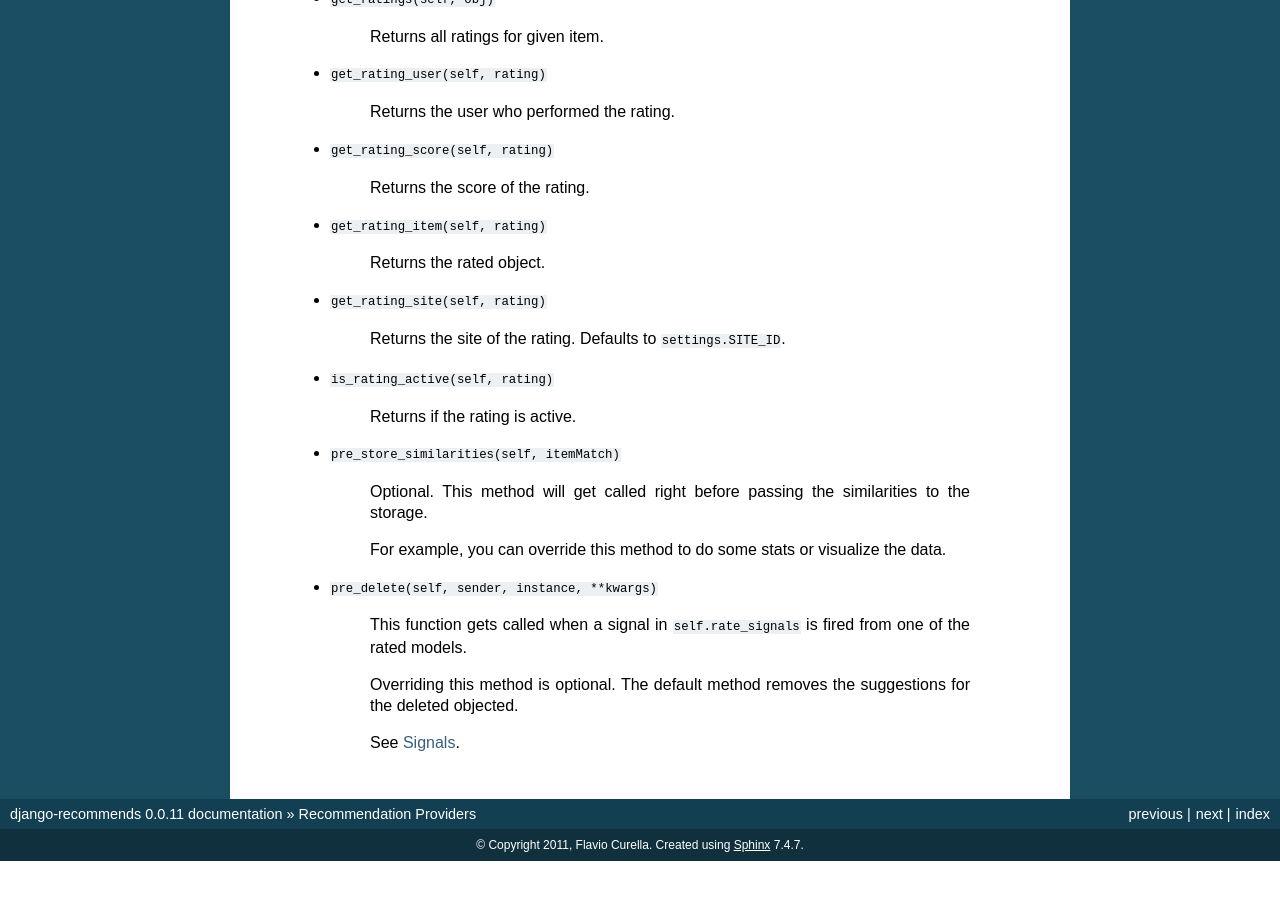
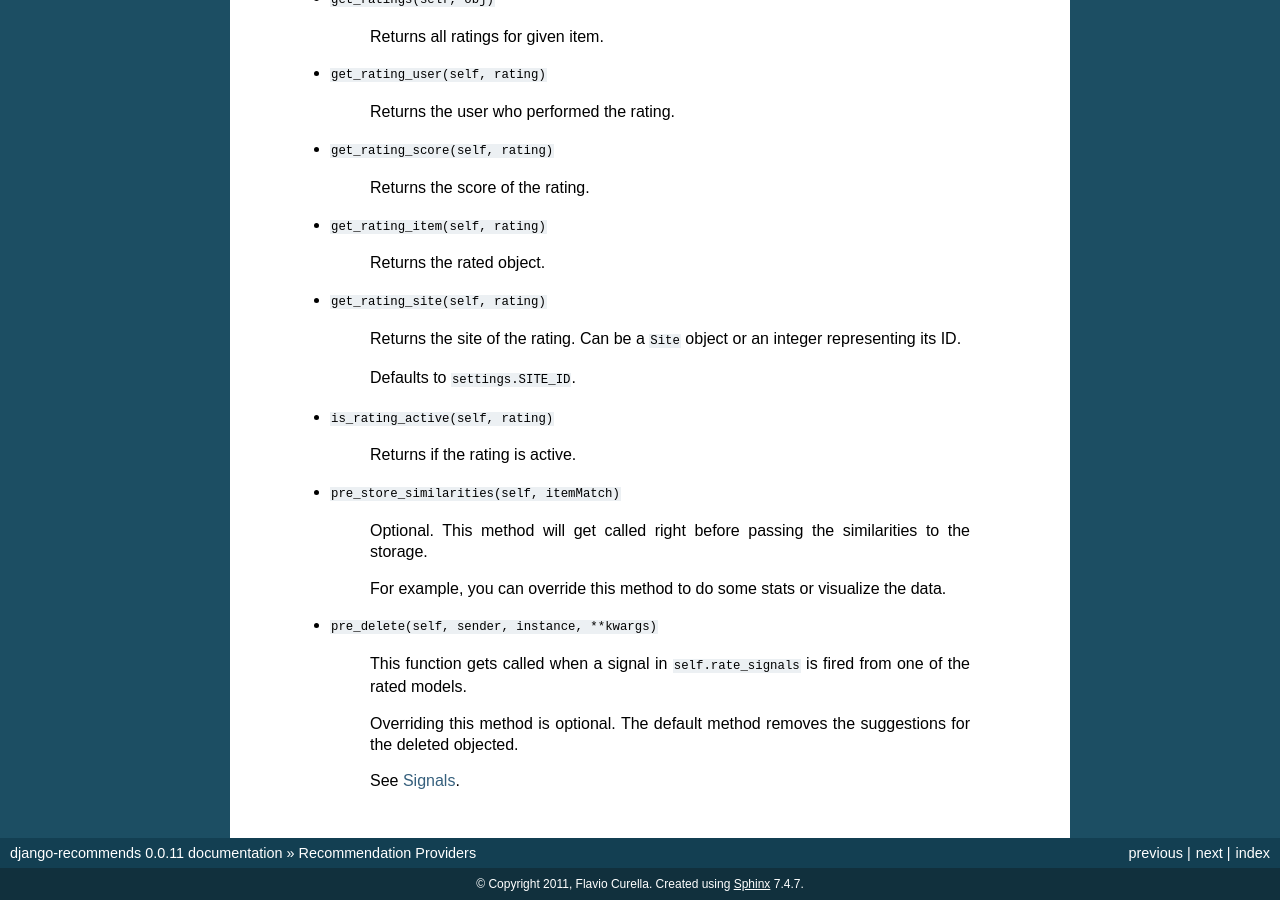
Before and after one commit to fcurella/django-recommends, a Sphinx documentation site: the page built from docs/providers.rst, in a window 1280 px wide and 900 px high, scrolled down 1921 px. Built offline with Sphinx 7.4.7, drawn with Linux system fonts in a browser that asks for light colours; before the commit the page ends 2782 px from its top, so only the background shows below that.

Commit message:
moar docs

```diff
--- a/docs/providers.rst
+++ b/docs/providers.rst
@@ -122,7 +122,10 @@ Methods
 
     * ``get_rating_site(self, rating)``
 
-        Returns the site of the rating. Defaults to ``settings.SITE_ID``.
+        Returns the site of the rating. Can be a ``Site`` object or an integer
+        representing its ID.
+
+        Defaults to ``settings.SITE_ID``.
 
     * ``is_rating_active(self, rating)``
 
```
Also changed, not shown: 1 other file.
